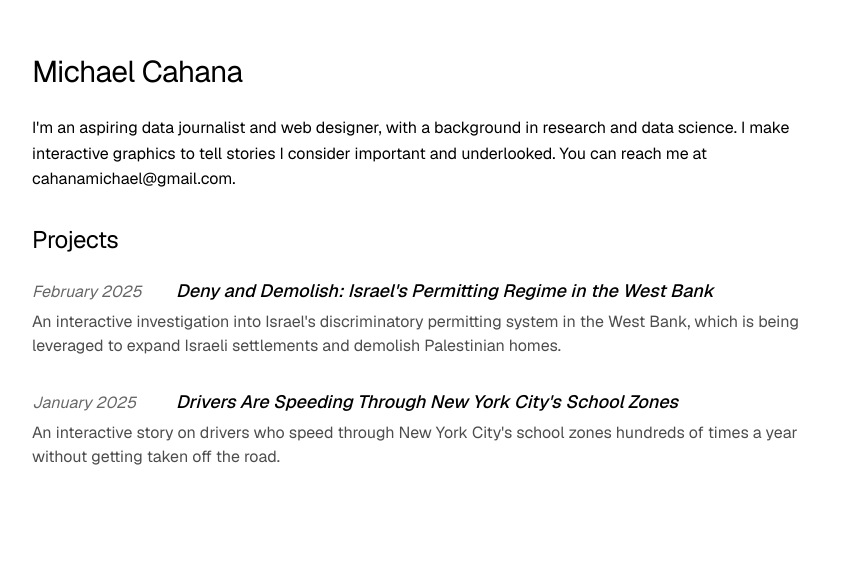
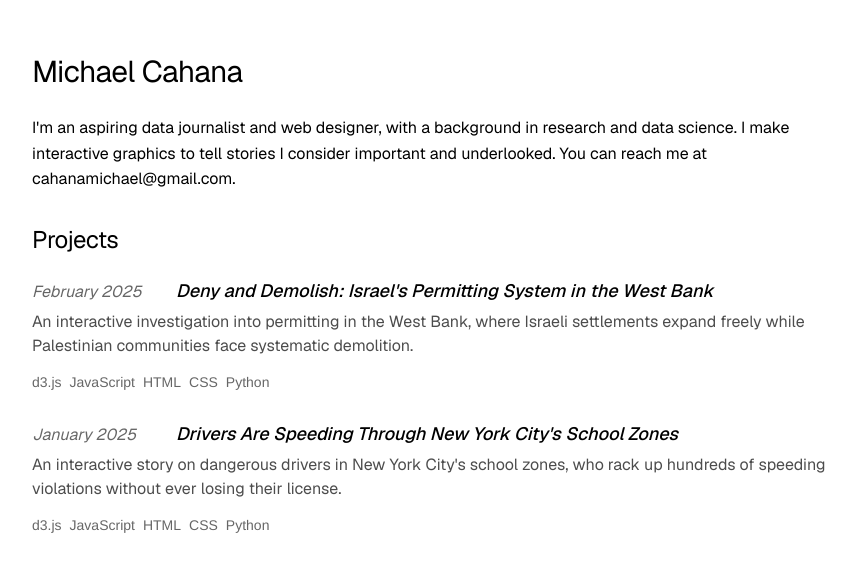
Before and after one commit to m-cahana/portfolio, a Next.js app: page / in a window 1280 px wide. Shown: the part 108-680 px from the top of the page, without its empty margins (208-1064 px from the left). Built offline with nearby package versions, Linux system fonts and the light colour scheme.

Commit message:
some text adjustment + skills

```diff
--- a/app/page.js
+++ b/app/page.js
@@ -8,19 +8,21 @@ export default function Home() {
 
   const projects = [
     {
-      title: "Deny and Demolish: Israel's Permitting Regime in the West Bank",
+      title: "Deny and Demolish: Israel's Permitting System in the West Bank",
       description:
-        "An interactive investigation into Israel's discriminatory permitting system in the West Bank, which is being leveraged to expand Israeli settlements and demolish Palestinian homes.",
+        "An interactive investigation into permitting in the West Bank, where Israeli settlements expand freely while Palestinian communities face systematic demolition.",
       path: "/west-bank-demolitions",
       date: "February 2025",
+      skills: ["d3.js", "JavaScript", "HTML", "CSS", "Python"],
       image: "/west_bank_demolitions.jpeg",
     },
     {
       title: "Drivers Are Speeding Through New York City's School Zones",
       description:
-        "An interactive story on drivers who speed through New York City's school zones hundreds of times a year without getting taken off the road.",
+        "An interactive story on dangerous drivers in New York City's school zones, who rack up hundreds of speeding violations without ever losing their license.",
       path: "/nyc-camera-violations",
       date: "January 2025",
+      skills: ["d3.js", "JavaScript", "HTML", "CSS", "Python"],
       image: "/nyc_camera_violations.jpeg",
     },
   ];
@@ -60,6 +62,13 @@ export default function Home() {
                 <a href={project.path} className={styles.projectDescription}>
                   {project.description}
                 </a>
+                <div className={styles.skillsList}>
+                  {project.skills.map((skill, skillIndex) => (
+                    <span key={skillIndex} className={styles.skillTag}>
+                      {skill}
+                    </span>
+                  ))}
+                </div>
                 {hoveredProject === index && (
                   <div className={styles.projectImage}>
                     <img src={project.image} alt={project.title} />
--- a/app/page.module.css
+++ b/app/page.module.css
@@ -302,3 +302,18 @@ a.secondary {
     opacity: 1;
   }
 }
+
+.skillsList {
+  display: flex;
+  flex-wrap: wrap;
+  gap: 8px;
+  margin-left: 0; /* Remove left margin to align with date */
+  margin-top: 8px;
+}
+
+.skillTag {
+  font-size: 14px;
+  color: rgba(0, 0, 0, 0.6);
+  padding: 0; /* Remove padding */
+  font-family: Helvetica;
+}
```
